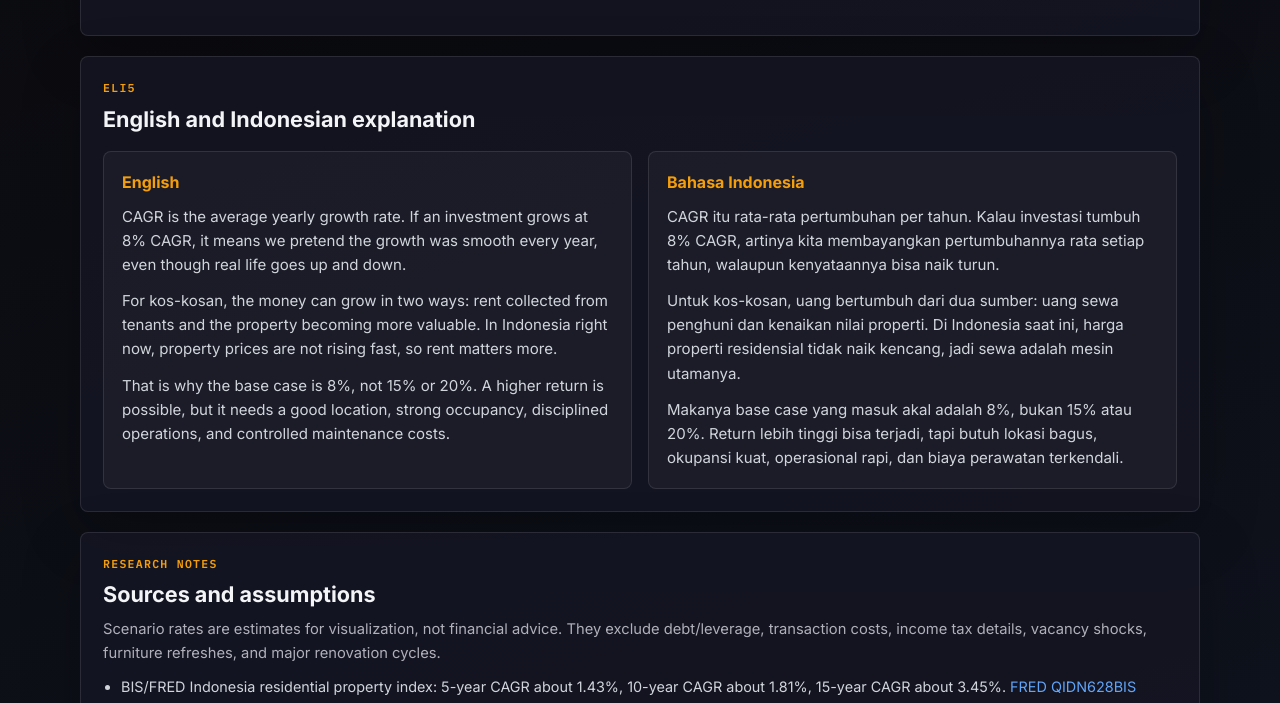
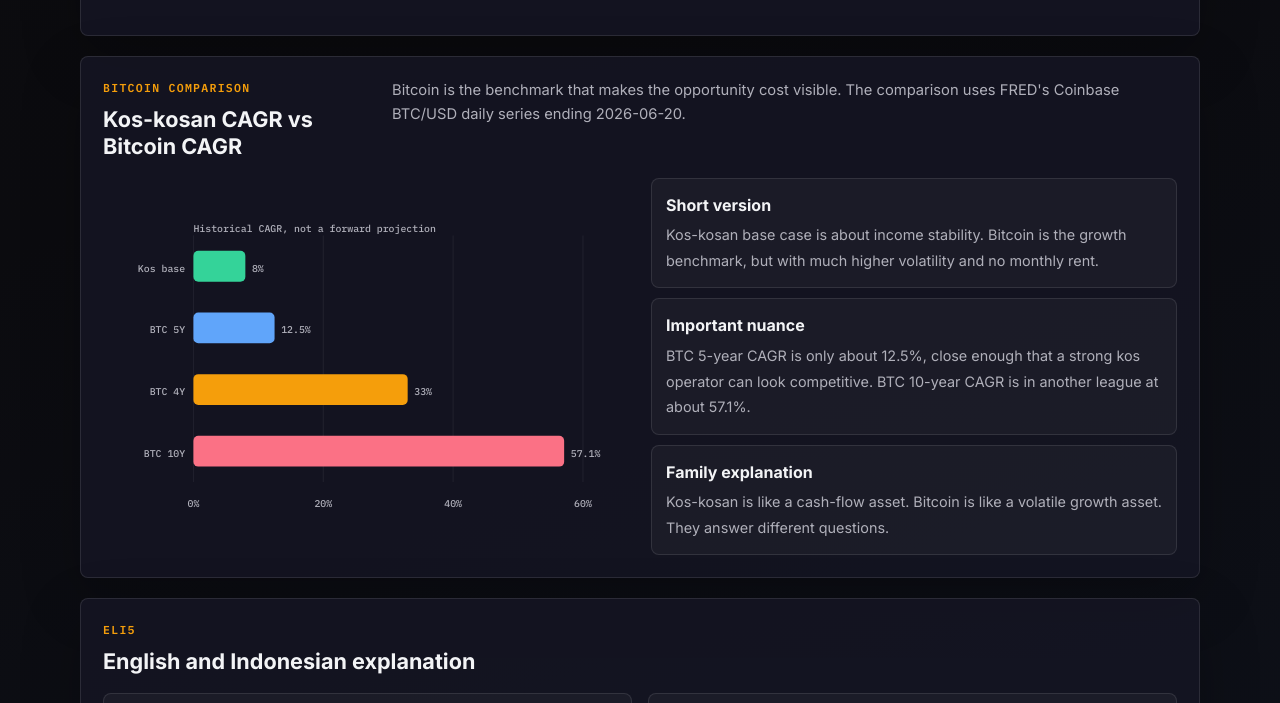
Before and after one commit to zainfathoni/ark, a plain HTML site: page viz/kos-kosan-cagr.html in a window 1280 px wide. Shown: the part 2319-3022 px from the top of the page. Drawn offline with Linux system fonts and the light colour scheme.

Commit message:
Compare kos-kosan CAGR with Bitcoin

```diff
--- a/viz/kos-kosan-cagr.html
+++ b/viz/kos-kosan-cagr.html
@@ -220,7 +220,18 @@
       align-items: center;
     }
 
-    .evidence-list { display: grid; gap: 10px; }
+    .evidence-list,
+    .comparison-callouts { display: grid; gap: 10px; }
+
+    .comparison-callout {
+      border: 1px solid var(--border);
+      border-radius: 8px;
+      padding: 14px;
+      background: rgba(255, 255, 255, 0.035);
+    }
+
+    .comparison-callout strong { display: block; margin-bottom: 4px; }
+    .comparison-callout span { color: var(--muted); font-size: 0.9rem; }
 
     .evidence-item {
       display: grid;
@@ -411,6 +422,36 @@
       </div>
     </section>
 
+    <section class="panel" aria-labelledby="bitcoin-title">
+      <div class="panel-header">
+        <div>
+          <div class="section-label">Bitcoin comparison</div>
+          <h2 id="bitcoin-title">Kos-kosan CAGR vs Bitcoin CAGR</h2>
+        </div>
+        <p>Bitcoin is the benchmark that makes the opportunity cost visible. The comparison uses FRED's Coinbase BTC/USD daily series ending 2026-06-20.</p>
+      </div>
+
+      <div class="evidence-grid">
+        <svg id="bitcoinChart" viewBox="0 0 640 360" role="img" aria-labelledby="bitcoin-title bitcoin-desc">
+          <desc id="bitcoin-desc">Bar chart comparing 8 percent kos-kosan base CAGR against Bitcoin 5-year, 4-year, and 10-year historical CAGR.</desc>
+        </svg>
+        <div class="comparison-callouts">
+          <div class="comparison-callout">
+            <strong>Short version</strong>
+            <span>Kos-kosan base case is about income stability. Bitcoin is the growth benchmark, but with much higher volatility and no monthly rent.</span>
+          </div>
+          <div class="comparison-callout">
+            <strong>Important nuance</strong>
+            <span>BTC 5-year CAGR is only about 12.5%, close enough that a strong kos operator can look competitive. BTC 10-year CAGR is in another league at about 57.1%.</span>
+          </div>
+          <div class="comparison-callout">
+            <strong>Family explanation</strong>
+            <span>Kos-kosan is like a cash-flow asset. Bitcoin is like a volatile growth asset. They answer different questions.</span>
+          </div>
+        </div>
+      </div>
+    </section>
+
     <section class="panel" aria-labelledby="eli5-title">
       <div class="panel-header">
         <div>
@@ -424,14 +465,14 @@
           <h3>English</h3>
           <p>CAGR is the average yearly growth rate. If an investment grows at 8% CAGR, it means we pretend the growth was smooth every year, even though real life goes up and down.</p>
           <p>For kos-kosan, the money can grow in two ways: rent collected from tenants and the property becoming more valuable. In Indonesia right now, property prices are not rising fast, so rent matters more.</p>
-          <p>That is why the base case is 8%, not 15% or 20%. A higher return is possible, but it needs a good location, strong occupancy, disciplined operations, and controlled maintenance costs.</p>
+          <p>Compared with Bitcoin, kos-kosan is slower. Bitcoin's 10-year CAGR is about 57%, while the kos base case is 8%. But kos-kosan can produce monthly cash flow; Bitcoin depends on price appreciation.</p>
         </article>
 
         <article class="explain" lang="id">
           <h3>Bahasa Indonesia</h3>
           <p>CAGR itu rata-rata pertumbuhan per tahun. Kalau investasi tumbuh 8% CAGR, artinya kita membayangkan pertumbuhannya rata setiap tahun, walaupun kenyataannya bisa naik turun.</p>
           <p>Untuk kos-kosan, uang bertumbuh dari dua sumber: uang sewa penghuni dan kenaikan nilai properti. Di Indonesia saat ini, harga properti residensial tidak naik kencang, jadi sewa adalah mesin utamanya.</p>
-          <p>Makanya base case yang masuk akal adalah 8%, bukan 15% atau 20%. Return lebih tinggi bisa terjadi, tapi butuh lokasi bagus, okupansi kuat, operasional rapi, dan biaya perawatan terkendali.</p>
+          <p>Dibanding Bitcoin, kos-kosan jauh lebih lambat. CAGR Bitcoin 10 tahun sekitar 57%, sedangkan base case kos 8%. Tapi kos-kosan bisa memberi arus kas bulanan; Bitcoin bergantung pada kenaikan harga.</p>
         </article>
       </div>
     </section>
@@ -444,6 +485,7 @@
       <p>Scenario rates are estimates for visualization, not financial advice. They exclude debt/leverage, transaction costs, income tax details, vacancy shocks, furniture refreshes, and major renovation cycles.</p>
       <ul>
         <li>BIS/FRED Indonesia residential property index: 5-year CAGR about 1.43%, 10-year CAGR about 1.81%, 15-year CAGR about 3.45%. <a href="https://fred.stlouisfed.org/series/QIDN628BIS">FRED QIDN628BIS</a></li>
+        <li>FRED Coinbase Bitcoin daily price series: as of 2026-06-20, BTC was $64,180; calculated BTC CAGR was about 33.0% over 4 years, 12.5% over 5 years, and 57.1% over 10 years. <a href="https://fred.stlouisfed.org/series/CBBTCUSD">FRED CBBTCUSD</a></li>
         <li>Bank Indonesia RPPI Q3 2025: residential property prices grew 0.84% year on year. <a href="https://www.bi.go.id/en/publikasi/ruang-media/news-release/Pages/sp_2726625.aspx">Bank Indonesia release</a></li>
         <li>Indonesia average gross rental yield around 8.30% in Q1 2026. <a href="https://www.globalpropertyguide.com/asia/indonesia/rental-yields">Global Property Guide rental yields</a></li>
         <li>High-end property gross yield reached 7.15% in Q3 2025. <a href="https://www.globalpropertyguide.com/asia/indonesia/price-history">Global Property Guide price history</a></li>
@@ -463,10 +505,18 @@
       { rate: 0.14, label: "Aggressive", color: "#fb7185", note: "excellent location and pricing power" }
     ];
 
+    const bitcoinComparisons = [
+      { label: "Kos base", value: 8, color: "#34d399" },
+      { label: "BTC 5Y", value: 12.5, color: "#60a5fa" },
+      { label: "BTC 4Y", value: 33.0, color: "#f59e0b" },
+      { label: "BTC 10Y", value: 57.1, color: "#fb7185" }
+    ];
+
     const years = Array.from({ length: 11 }, (_, index) => 2026 + index);
     const principalInput = document.querySelector("#principal");
     const projectionSvg = document.querySelector("#projectionChart");
     const evidenceSvg = document.querySelector("#evidenceChart");
+    const bitcoinSvg = document.querySelector("#bitcoinChart");
     const legend = document.querySelector("#legend");
     const tableBody = document.querySelector("#projectionTable tbody");
 
@@ -605,10 +655,39 @@
       evidenceSvg.innerHTML = markup;
     }
 
+    function renderBitcoinComparison() {
+      const { compact, width, height } = fitSvg(bitcoinSvg, 640, 360, 340);
+      const margin = compact
+        ? { top: 18, right: 38, bottom: 32, left: 94 }
+        : { top: 20, right: 56, bottom: 40, left: 110 };
+      const max = 60;
+      const chartWidth = width - margin.left - margin.right;
+      const rowHeight = (height - margin.top - margin.bottom) / bitcoinComparisons.length;
+      const x = value => margin.left + (value / max) * chartWidth;
+      let markup = "";
+
+      [0, 20, 40, 60].forEach(tick => {
+        markup += `<line class="grid-line" x1="${x(tick)}" y1="${margin.top}" x2="${x(tick)}" y2="${height - margin.bottom}"></line>`;
+        markup += `<text class="tick" x="${x(tick)}" y="${height - 10}" text-anchor="middle">${tick}%</text>`;
+      });
+
+      bitcoinComparisons.forEach((item, index) => {
+        const y = margin.top + index * rowHeight + rowHeight * 0.25;
+        const barHeight = rowHeight * 0.5;
+        markup += `<text class="tick" x="${margin.left - 10}" y="${y + barHeight * 0.68}" text-anchor="end">${item.label}</text>`;
+        markup += `<rect x="${margin.left}" y="${y}" width="${x(item.value) - margin.left}" height="${barHeight}" rx="6" fill="${item.color}"><title>${item.label}: ${item.value}% CAGR</title></rect>`;
+        markup += `<text class="tick" x="${Math.min(x(item.value) + 8, width - 28)}" y="${y + barHeight * 0.68}">${item.value}%</text>`;
+      });
+
+      markup += `<text class="chart-note" x="${margin.left}" y="${margin.top - 4}">Historical CAGR, not a forward projection</text>`;
+      bitcoinSvg.innerHTML = markup;
+    }
+
     let resizeFrame;
     function renderAll() {
       renderProjection();
       renderEvidence();
+      renderBitcoinComparison();
     }
 
     principalInput.addEventListener("input", renderProjection);
```
